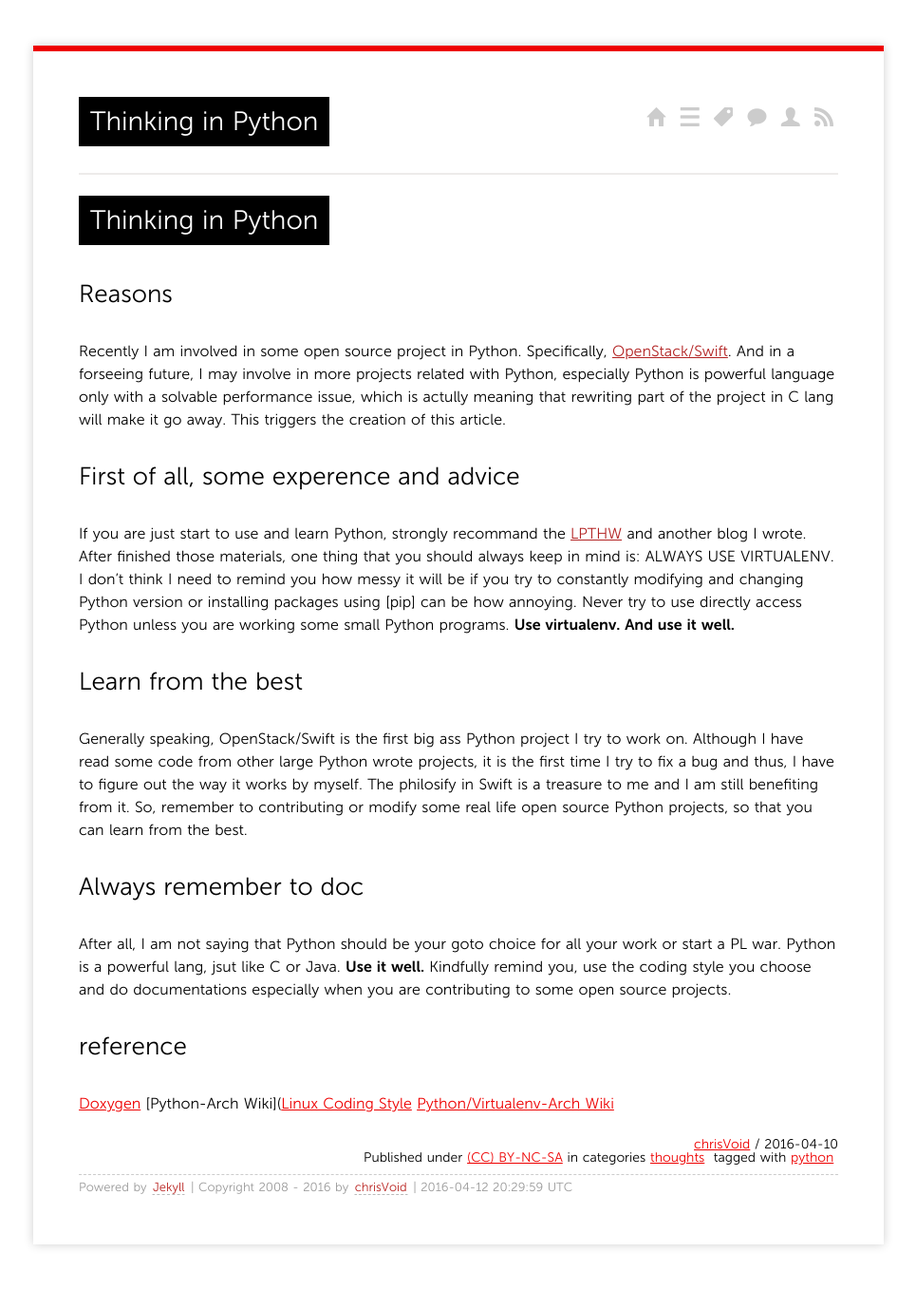
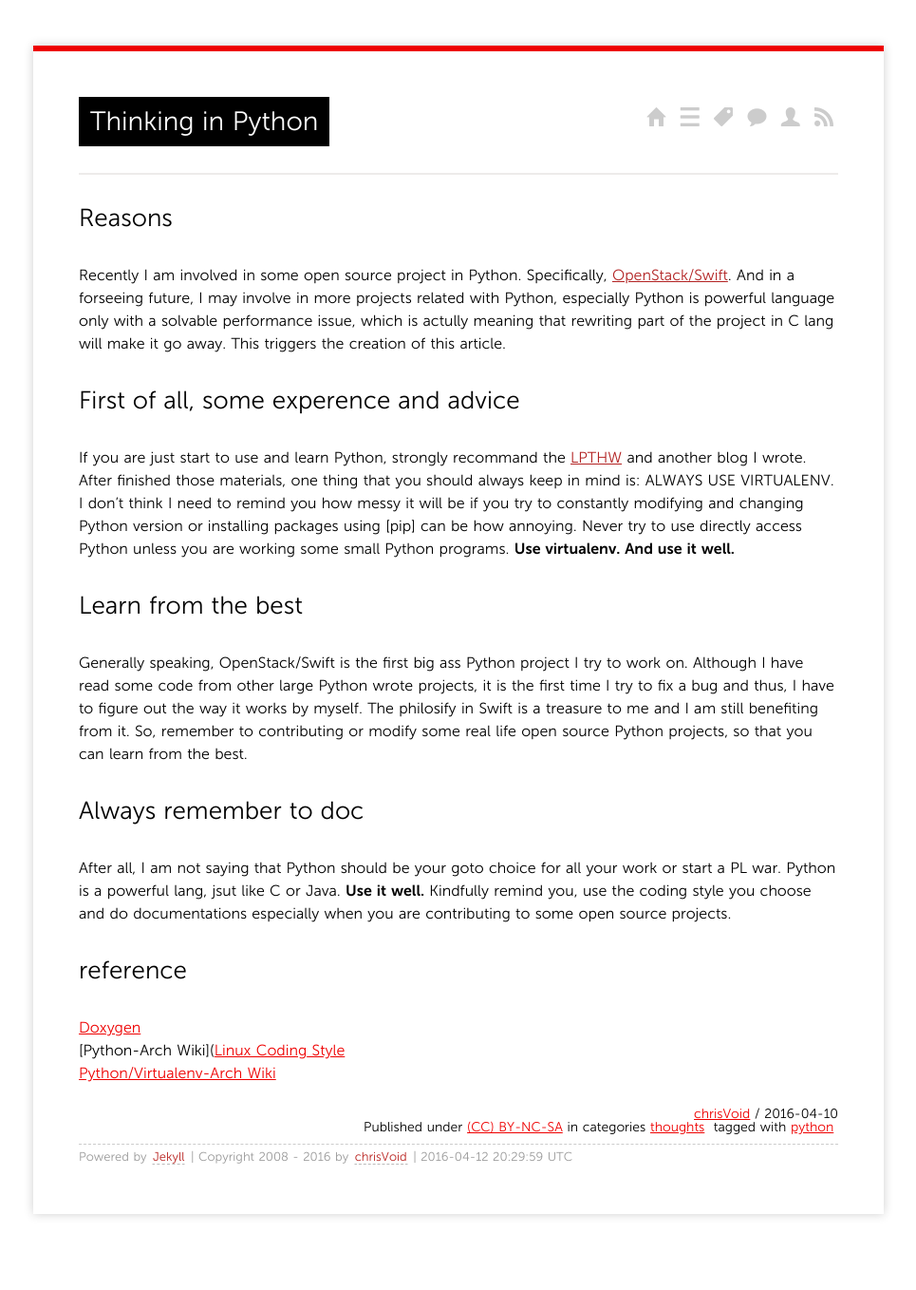
Before and after one commit to chris-void/chris-void.github.io, a Jekyll site: the page built from _posts/2016/2016-4-10-thinking-in-python.md, in a window 1280 px wide. Shown: the whole page at 95% size, without its empty margins (157-1122 px from the left). Built offline with Jekyll 4.4.1, drawn with Linux system fonts in a browser that asks for light colours; Markdown is read by kramdown in place of the engine named in the settings; comment, search, counter and statistics services are not loaded; after the commit the page ends 1326 px from its top, so only the background shows below that.

```diff
--- a/_config.yml
+++ b/_config.yml
@@ -1,4 +1,3 @@
-markdown: rdiscount
 permalink: /:year/:month/:title/
 url: http://chris-void.github.io
 author: chrisVoid
--- a/_posts/2016/2016-4-10-thinking-in-python.md
+++ b/_posts/2016/2016-4-10-thinking-in-python.md
@@ -6,10 +6,6 @@
 tags:
 - python
 ---
-
-
-
-# Thinking in Python
 
 ## Reasons
 
```
